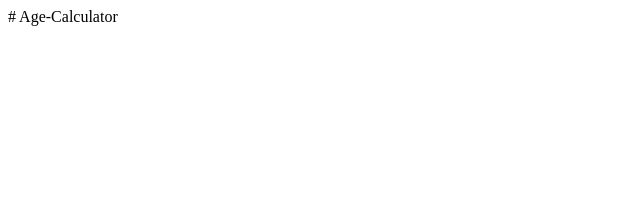
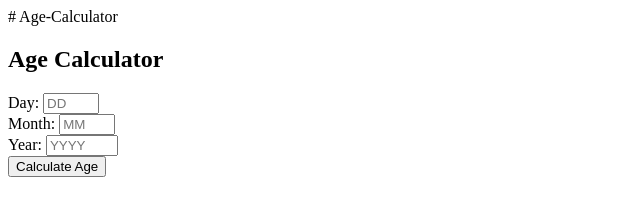
Before and after one commit to biswagithub97/Age-Calculator, a plain HTML site: page Index.html in a window 1280 px wide. Shown: the whole page, without its empty margins (0-640 px from the left). Drawn offline with Linux system fonts and the light colour scheme.

Commit message:
Update Index.html

```diff
--- a/Index.html
+++ b/Index.html
@@ -1 +1,33 @@
 # Age-Calculator
+<!DOCTYPE html>
+<html lang="en">
+<head>
+    <meta charset="UTF-8">
+    <meta name="viewport" content="width=device-width, initial-scale=1.0">
+    <title>Age Calculator</title>
+    <link rel="stylesheet" href="style.css">
+</head>
+<body>
+    <div class="container">
+        <h2>Age Calculator</h2>
+        <div class="input-group">
+            <label for="day">Day:</label>
+            <input type="number" id="day" min="1" max="31" placeholder="DD">
+        </div>
+        <div class="container1" >
+
+        </div>
+        <div class="input-group">
+            <label for="month">Month:</label>
+            <input type="number" id="month" min="1" max="12" placeholder="MM">
+        </div>
+        <div class="input-group">
+            <label for="year">Year:</label>
+            <input type="number" id="year" min="1900" max="2025" placeholder="YYYY">
+        </div>
+        <button onclick="calculateAge()">Calculate Age</button>
+        <p id="result"></p>
+    </div>
+    <script src="script.js"></script>
+</body>
+</html>
```
